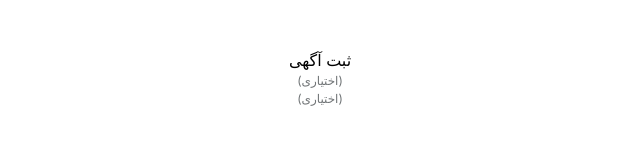
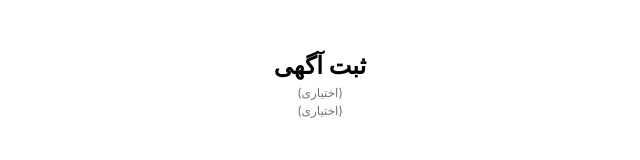
Before and after one commit to ZahraMoosavi77/Kooche, a Next.js app: page /new in a window 1280 px wide. Shown: the top 160 px of the page, without its empty margins (415-1055 px from the left). Built offline with nearby package versions, Linux system fonts and the light colour scheme.

Commit message:
chore: color

```diff
--- a/components/elements/RegisterAd.jsx
+++ b/components/elements/RegisterAd.jsx
@@ -2,6 +2,6 @@ import { REGISTERADVERTISE } from '@/constants/constantNewPage'
 
 export default function RegisterAd() {
   return (
-    <div className='' >{REGISTERADVERTISE }</div>
+    <div className='text-scales-xlarge font-bold' >{REGISTERADVERTISE }</div>
   )
 }
```
